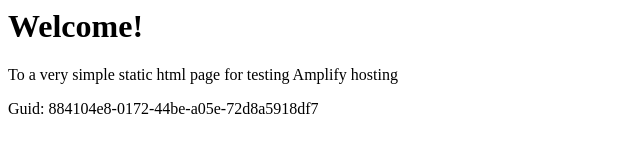
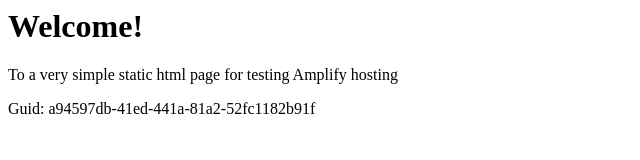
Before and after one commit to aws-aemilia-cmh/Github-PR-Commit-Integration-Test-DoNotTouch-GitHubWebhookPushCanaryTest-v1-prod-us-east-2, a website: page src/index.html in a window 1280 px wide. Shown: the full height of the page, 0-640 px from the left. Drawn offline with Linux system fonts and the light colour scheme.

Commit message:
commit from integ tests

```diff
--- a/src/index.html
+++ b/src/index.html
@@ -12,6 +12,6 @@
 <body>
     <h1>Welcome!</h1>
     <p>To a very simple static html page for testing Amplify hosting</p>
-    <p>Guid: 884104e8-0172-44be-a05e-72d8a5918df7</p></body>
+    <p>Guid: a94597db-41ed-441a-81a2-52fc1182b91f</p></body>
 
 </html>
```
